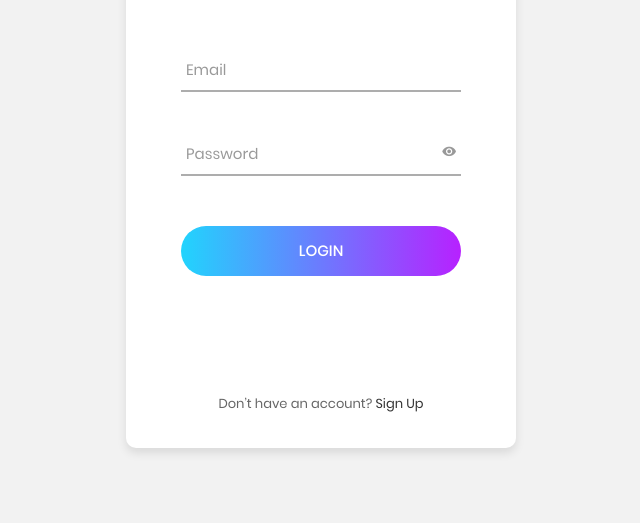
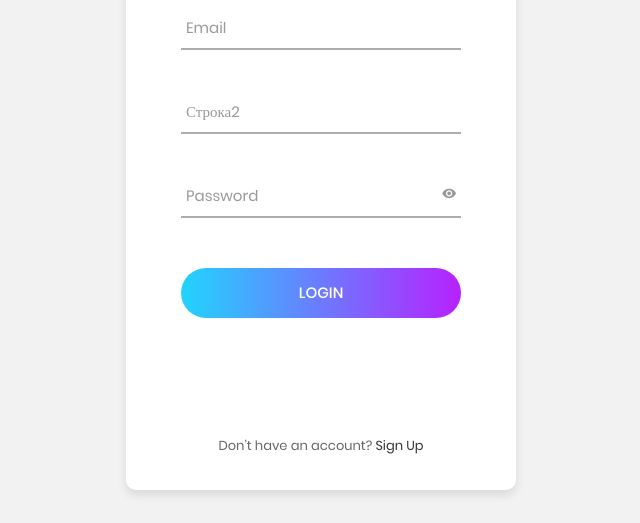
Before and after one commit to f0cusss/webfocus, a plain HTML site: page index.html in a window 1280 px wide. Shown: the part 277-800 px from the top of the page, without its empty margins (319-959 px from the left). Drawn offline with Linux system fonts and the light colour scheme.

Commit message:
Update index.html

```diff
--- a/index.html
+++ b/index.html
@@ -43,6 +43,11 @@
 					<div class="wrap-input100 validate-input" data-validate = "Valid email is: a@b.c">
 						<input class="input100" type="text" name="email">
 						<span class="focus-input100" data-placeholder="Email"></span>
+					</div>
+
+					<div class="wrap-input100 validate-input" data-validate = "Valid email is: a@b.c">
+						<input class="input100" type="text" name="Строка2">
+						<span class="focus-input100" data-placeholder="Строка2"></span>
 					</div>
 
 					<div class="wrap-input100 validate-input" data-validate="Enter password">
```
